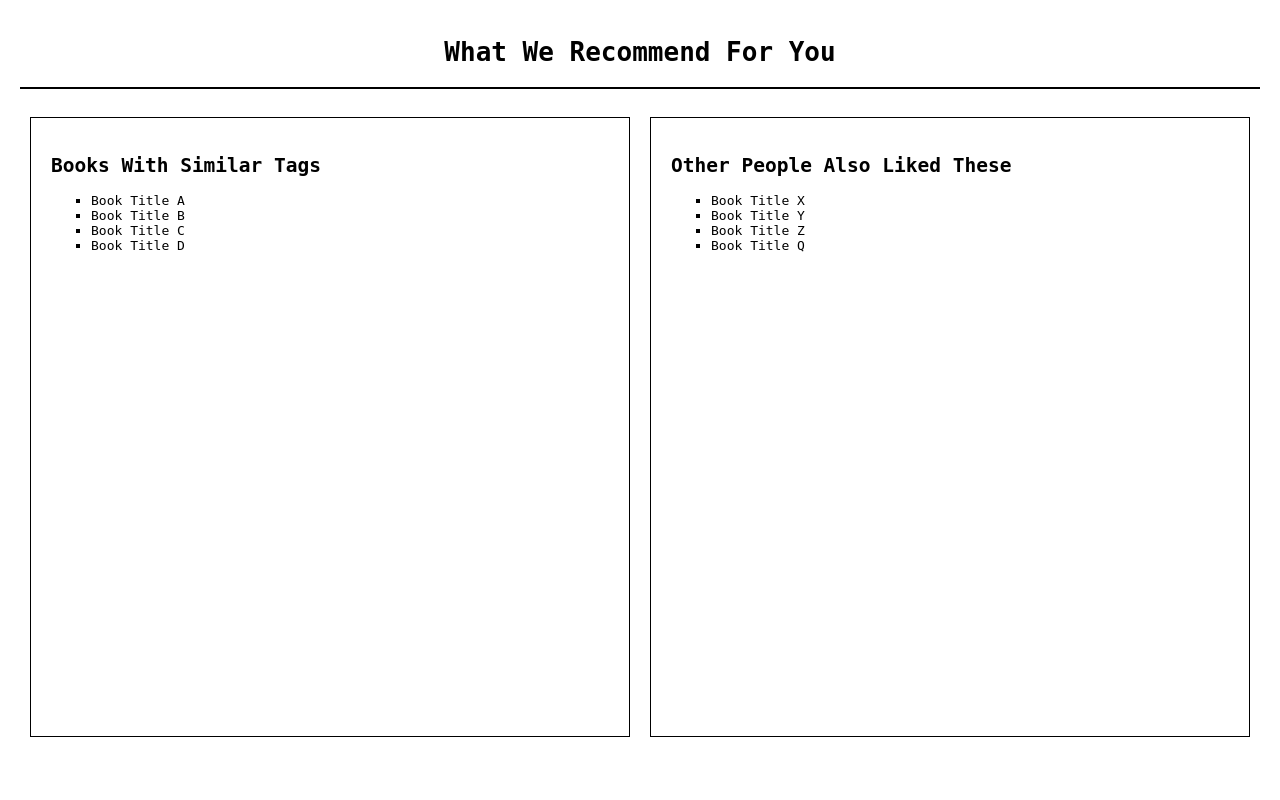
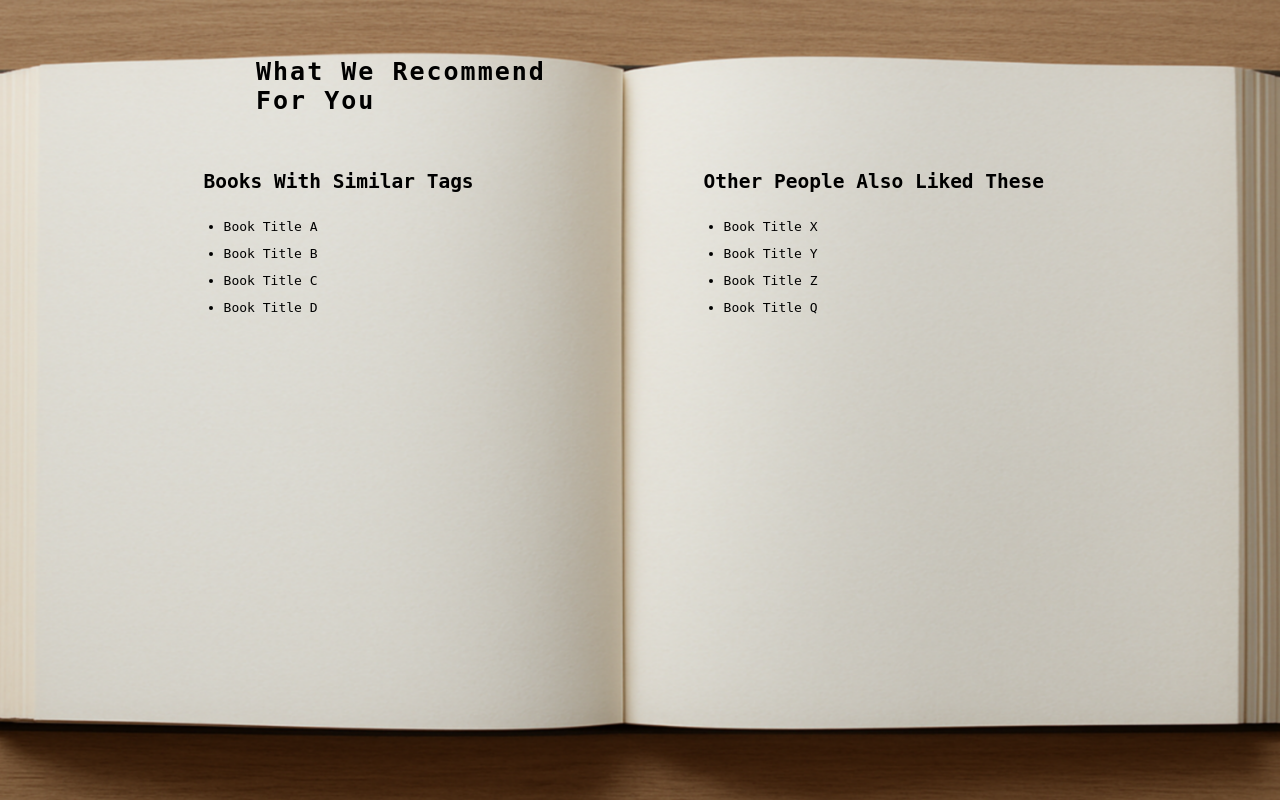
Before and after one commit to derinminabektas/FindABookWebsite, a Flask app: template templates/results.html in a window 1280 px wide. Run offline with Flask 3, Linux system fonts and the light colour scheme; the template is opened without the code that fills it, so the values that code supplies are empty.

Commit message:
Frontend kısmında arka plan ve arayüzü değiştirdim

```diff
--- a/templates/results.html
+++ b/templates/results.html
@@ -2,40 +2,73 @@
 <html lang="en">
 <head>
 <meta charset="UTF-8">
-    <meta name="viewport" content="width=device-width, initial-scale=1.0">
 <title>Results - Find A Book</title>
+
 <style>
 body {
+    margin: 0;
+    height: 100vh;
+    background-image: url("kitap4.png");
+    background-size: cover;
+    background-position: center;
     font-family: monospace;
-            background-color: white;
+}
+
+.wrapper {
+    width: 100%;
+    height: 100%;
+    position: relative;
+}
+
+h1 {
+    position: absolute;
+    left: 20%;
+    top: 5%;
     color: black;
-            margin: 0;
-            padding: 20px;
+    font-size: 25px;
+    letter-spacing: 2px;
 }
-        h1 {
-            text-align: center;
-            border-bottom: 2px solid black;
-            padding-bottom: 20px;
+
+.container {
+    position: absolute;
+    top: 15%;
+    left: 12%;
+    width: 75%;
+    height: 70%;
+    display: flex;
+    gap: 40px;
 }
-        .container {
-            display: flex;
-            width: 100%;
-            height: 80vh;
-        }
+
 .column {
     flex: 1;
-            border: 1px solid black;
-            margin: 10px;
-            padding: 20px;
+    border: none solid #333;
+    padding: 50px;
+    box-sizing: border-box;
 }
+
+.column h2 {
+    margin-top: 0;
+    border-bottom: none solid #333;
+    padding-bottom: 10px;
+    color: #000;
+}
+
 ul {
-            list-style-type: square;
+    padding-left: 20px;
+    color: #000;
+}
+
+li {
+    margin-bottom: 12px;
 }
 </style>
 </head>
+
 <body>
 
-    <h1>What We Recommend For You</h1>
+<div class="wrapper">
+
+    <h1>What We Recommend<br>For You</h1>
 
     <div class="container">
         <div class="column">
@@ -47,6 +80,7 @@
                 <li>Book Title D</li>
             </ul>
         </div>
+
         <div class="column">
             <h2>Other People Also Liked These</h2>
             <ul>
@@ -58,5 +92,7 @@
         </div>
     </div>
 
+</div>
+
 </body>
 </html>
```
Also changed, not shown: templates/index.html (+17 -12 lines), templates/kitap3.png (added), templates/kitap4.png (added). Lines whose indentation alone changed are shown as unchanged.
